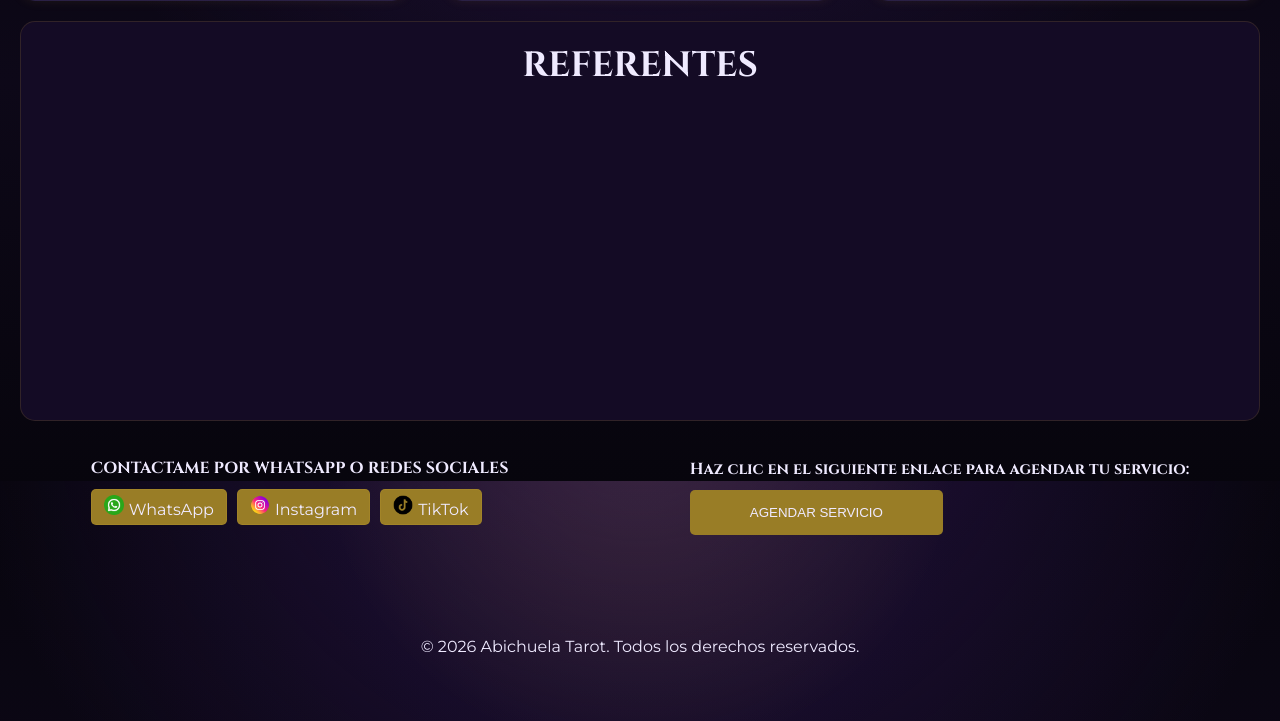
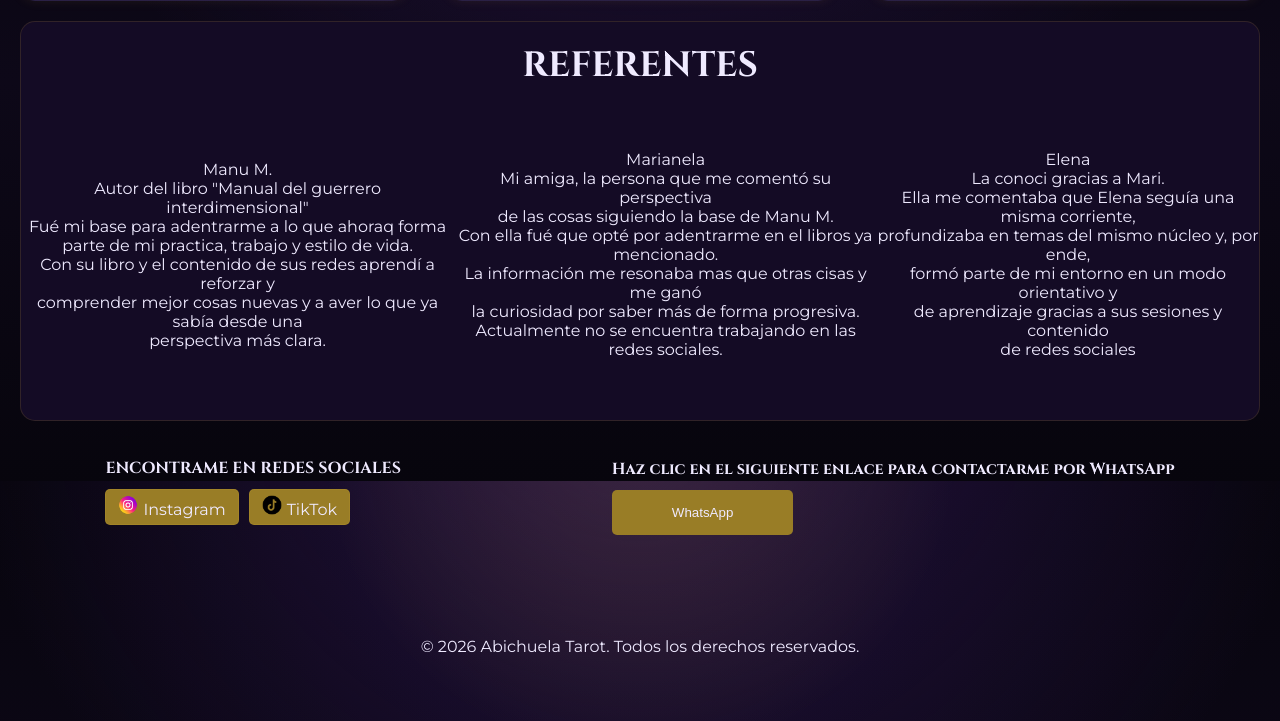
Before and after one commit to MFrias1/abiTarot, a plain HTML site: page index.html in a window 1280 px wide. Shown: the part 1119-1840 px from the top of the page. Drawn offline with Linux system fonts and the light colour scheme.

Commit message:
CONTACTO

```diff
--- a/index.html
+++ b/index.html
@@ -71,16 +71,35 @@
         </div>
         <div class="referente-articulos">
           <article>
-            <div></div>
-            <div></div>
-          </article>
-           <article>
-            <div></div>
-            <div></div>
+            <div>
+              <div>
+                <p>Manu M.</p>
+                <p>Autor del libro "Manual del guerrero interdimensional"</p>
+              </div>
+            <div>
+              <p>Fué mi base para adentrarme a lo que ahoraq forma <br/>parte de mi practica, trabajo y estilo de vida. <br/>
+                Con su libro y el contenido de sus redes aprendí a reforzar y <br/>comprender mejor cosas nuevas y a aver lo que ya sabía desde una <br/>perspectiva más clara.
+              </p>
+            </div>
           </article>
           <article>
-            <div></div>
-            <div></div>
+            <div>
+              <p>Marianela</p>
+              <p>Mi amiga, la persona que me comentó su perspectiva<br/> de las cosas siguiendo la base de Manu M.<br/>
+              Con ella fué que opté por adentrarme en el libros ya mencionado. <br/> La información me resonaba mas que otras cisas y me ganó <br/>la curiosidad por saber más de forma progresiva. <br/>
+              Actualmente no se encuentra trabajando en las redes sociales.</p>
+            </div>
+          </article>
+          <article>
+            <div>
+              <p>Elena</p>
+              <p>La conoci gracias a Mari. <br/>
+              Ella me comentaba que Elena seguía una misma corriente, <br/>
+              profundizaba en temas del mismo núcleo y, por ende, <br/>
+              formó parte de mi entorno en un modo orientativo y <br/>
+              de aprendizaje gracias a sus sesiones y contenido <br>
+              de redes sociales</p>
+            </div>
           </article>
         </div>
       </section>
@@ -88,22 +107,21 @@
     <footer>
       <section>
         <article class="redes">
-          <div class="footer-title"><p>CONTACTAME POR WHATSAPP O REDES SOCIALES</p></div>
+          <div class="footer-title"><p>ENCONTRAME EN REDES SOCIALES</p></div>
           <div class="redes-iconos">
-            <span><img src="./img/whatsapp.png" alt="WhatsApp" />WhatsApp</span>
             <span><img src="./img/instagram.png" alt="Instagram" />Instagram</span>
             <span><img src="./img/tik-tok.png" alt="TikTok" />TikTok</span>
           </div>
         </article>
         <article>
           <div>
-            <p class="footer-title">Haz clic en el siguiente enlace para agendar tu servicio:</p>
+            <p class="footer-title">Haz clic en el siguiente enlace para contactarme por WhatsApp</p>
             <button class="agenda-button">
               <a
-                href="https://calendly.com/hechizarte"
+                href="https://wa.me/1234567890"
                 target="_blank"
                 rel="noopener noreferrer"
-                >AGENDAR SERVICIO</a
+                >WhatsApp</span></a
               >
             </button>
           </div>
```
